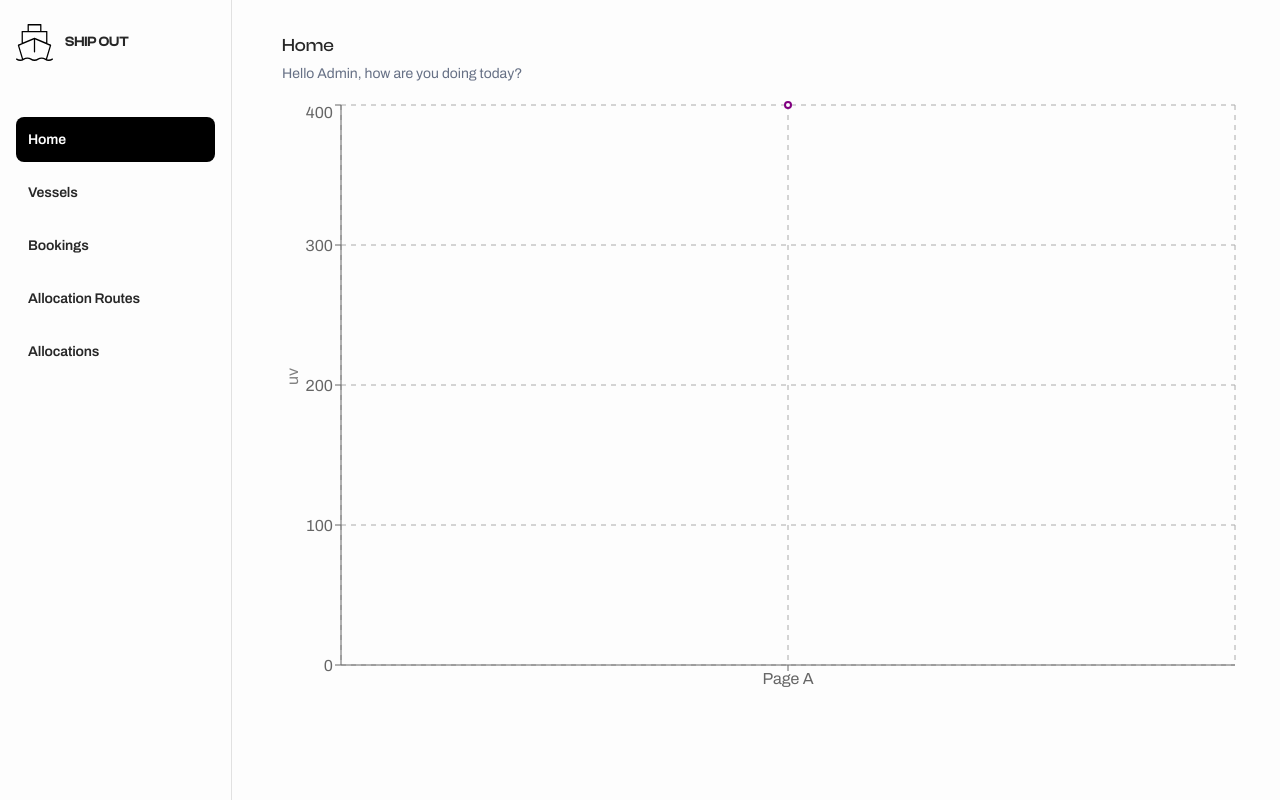
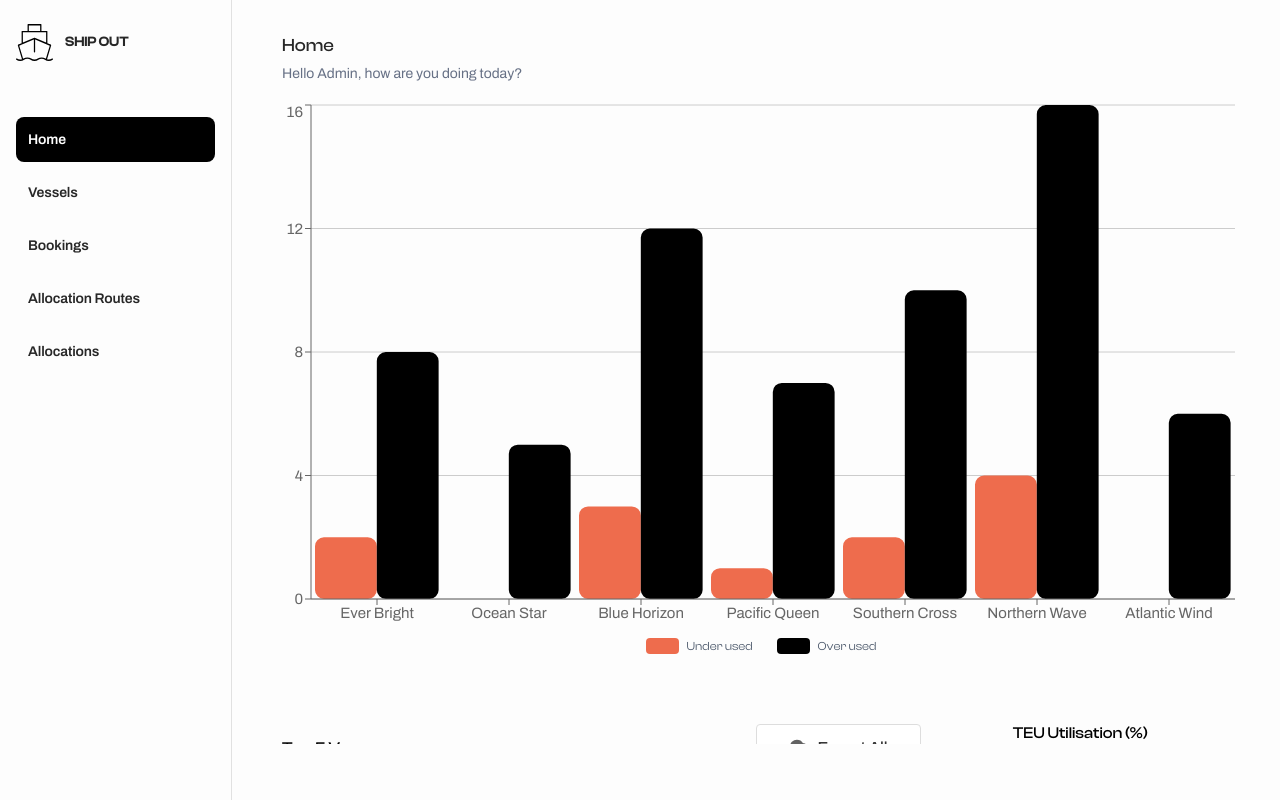
Before and after one commit to sekunayo22/ship-out, a React (Vite) app: page / in a window 1280 px wide. Built offline with nearby package versions, Linux system fonts and the light colour scheme.

Commit message:
home page'

```diff
--- a/src/pages/allocations/index.tsx
+++ b/src/pages/allocations/index.tsx
@@ -10,6 +10,7 @@ import { CartesianGrid, Line, LineChart, ResponsiveContainer, Tooltip, XAxis, YA
 import { useMemo } from "react";
 import bookings from "../../mock/bookings.json";
 import { CustomTooltip } from "./CustomTooltip";
+import { Archivo } from "../../styles/abstracts/colors";
 
 export const Allocations = () => {
 
@@ -42,8 +43,8 @@ export const Allocations = () => {
             <LineChart data={allocations}>
               <CartesianGrid stroke="#C9CBCD" strokeDasharray="6 6" vertical={false} />
               <Line type="natural" dataKey="teu" stroke="#292D30" strokeWidth={4} />
-              <XAxis  axisLine={false} dataKey="etdWeek" />
-              <YAxis  axisLine={false} width="auto" label={{ value: 'teu', position: 'insideLeft', angle: -90 }} />
+              <XAxis fontFamily={Archivo} fontSize={15} color="#8D9092"   axisLine={false} dataKey="etdWeek" />
+              <YAxis fontFamily={Archivo} fontSize={15} color="#8D9092"  axisLine={false} width="auto" label={{ value: 'teu', position: 'insideLeft', angle: -90 }} />
               <Tooltip content={<CustomTooltip />} />
             </LineChart>
           </ResponsiveContainer>
--- /dev/null
+++ b/src/pages/home/CustomLegend/index.tsx
@@ -0,0 +1,27 @@
+import { CustomLegendContainer, CustomLegendItem, CustomLegendDot } from "./styles";
+
+type LegendItem = { color?: string; value?: string }
+type LabelMap = Record<string, string>
+
+export const CustomLegend = ({
+  payload,
+  labelMap,
+}: {
+  payload?: ReadonlyArray<LegendItem>
+  labelMap?: LabelMap
+}) => {
+  if (!payload?.length) return null
+
+  return (
+    <CustomLegendContainer>
+      {payload.map(item => (
+        <CustomLegendItem key={item.value}>
+          <CustomLegendDot
+            color={item.color}
+          />
+          {labelMap?.[item.value ?? ''] ?? item.value}
+        </CustomLegendItem>
+      ))}
+    </CustomLegendContainer>
+  )
+}
--- /dev/null
+++ b/src/pages/home/CustomLegend/styles.ts
@@ -0,0 +1,27 @@
+import styled from "@emotion/styled";
+import { ClashDisplay } from "../../../styles/abstracts/colors";
+
+export const CustomLegendContainer = styled.div`
+display: flex;
+gap: 24px;
+justify-content: center;
+align-items: center;
+padding: 8px 0 0;
+font-size: 12px;
+color: #475467;
+`
+
+export const CustomLegendItem = styled.div`
+display: flex;
+align-items: center;
+gap: 8px;
+font-family: ${ClashDisplay};
+`
+
+export const CustomLegendDot = styled.div<{ color?: string }>`
+width: 32.968px;
+height: 16px;
+border-radius: 4px;
+display: inline-block;
+background-color: ${({ color }) => color ?? '#000' };
+`
--- /dev/null
+++ b/src/pages/home/CustomTooltip/index.tsx
@@ -0,0 +1,13 @@
+import { CustomTooltipContainer, CustomTooltipLabel } from "./styles";
+
+export const CustomTooltip = ({ payload, label, active }: any) => {
+  if (!active || !payload || !payload.length) return null
+
+  return (
+    <CustomTooltipContainer>
+      <CustomTooltipLabel>{`Vessel: ${label}`}</CustomTooltipLabel>
+      <CustomTooltipLabel>{`Utilisation: ${payload[0]?.payload?.utilisation}`}</CustomTooltipLabel>
+      <CustomTooltipLabel>{`Outstanding Committed: ${payload[0]?.payload?.outstandingCommitted}`}</CustomTooltipLabel>
+    </CustomTooltipContainer>
+  )
+}
--- /dev/null
+++ b/src/pages/home/CustomTooltip/styles.ts
@@ -0,0 +1,25 @@
+import styled from "@emotion/styled";
+import { white } from "../../../styles/abstracts/colors";
+
+export const CustomTooltipContainer = styled.div`
+  background-color: #292D30;
+  border-radius: 35px;
+  width: fit-content;
+  height: auto;
+  display: flex;
+  flex-direction: column;
+  gap: 10px;
+  padding: 16px 18px;
+`
+
+export const CustomTooltipLabel = styled.p`
+  color: ${white};
+  font-size: 10px;
+  font-style: normal;
+  font-weight: 400;
+  line-height: normal;
+  text-decoration: none;
+  text-overflow: ellipsis;
+  white-space: nowrap;
+  overflow: hidden;
+`
--- a/src/pages/home/index.tsx
+++ b/src/pages/home/index.tsx
@@ -3,32 +3,144 @@ import {
   MainHeaderContainer,
   MainHeaderDescription,
   MainHeaderTitle,
-  AllocationRoutesContainer,
+  HomeContainer,
+  TableSection,
+  TableSectionContent,
+  DonutSection,
+  DonutTitle,
+  TableSectionContainer,
+  TableSectionHeader,
+  TableSectionHeaderTitle,
 } from "./styles"
 import Layout from "../../components/Layout"
-import { CartesianGrid, Line, LineChart, ResponsiveContainer, Tooltip, XAxis, YAxis } from 'recharts';
+import { Bar, BarChart, CartesianGrid, Cell, Label, Legend, Pie, PieChart, ResponsiveContainer, Tooltip, XAxis, YAxis } from 'recharts';
+import { useMemo } from "react";
+import allocationRoutes from "../../mock/allocation_routes.json";
+import { CustomTooltip } from "./CustomTooltip";
+import { CustomLegend } from "./CustomLegend";
+import { Archivo } from "../../styles/abstracts/colors";
+import Table from "../../components/Table";
+import Button from "../../components/Button";
 
 export const Home = () => {
+  const teuAllocations = useMemo(() => {
+    return Array.from({ length: 7 }, (_, index) => {
+      return {
+        vessel: allocationRoutes[index].vessel,
+        utilisation: allocationRoutes[index].utilization,
+        outstandingCommitted: allocationRoutes[index].outstandingCommitted,
+      }
+    })
+  }, [allocationRoutes])
+
+  const voyages = useMemo(() => {
+    return allocationRoutes.map(allocation => {
+      return {
+        voyage: allocation.voyage,
+        name: allocation.vessel,
+        serviceString: allocation.serviceString,
+        etd: allocation.linkedScheduleEtd,
+      }
+    }).splice(0, 5)
+  }, [allocationRoutes])
+
+  const totalPages = Math.max(1, Math.ceil(voyages.length / 5))
+
+  const columns = useMemo(() => [
+    {
+      header: 'Name',
+      accessorKey: 'name',
+    },
+    {
+      header: 'Voyage',
+      accessorKey: 'voyage',
+    },
+    {
+      header: 'Service String',
+      accessorKey: 'serviceString',
+    },
+    {
+      header: 'ETD',
+      accessorKey: 'etd',
+    },
+  ], [])
 
   return (
     <Layout>
-      <AllocationRoutesContainer>
+      <HomeContainer>
         <MainHeaderContainer>
           <MainHeader>
             <MainHeaderTitle>Home</MainHeaderTitle>
             <MainHeaderDescription>Hello Admin, how are you doing today?</MainHeaderDescription>
           </MainHeader>
         </MainHeaderContainer>
-          <ResponsiveContainer width="100%" height={600}>
-            <LineChart data={[{ name: 'Page A', uv: 400, pv: 2400, amt: 2400 }]}>
-              <CartesianGrid stroke="#aaa" strokeDasharray="5 5" />
-              <Line type="monotone" dataKey="uv" stroke="purple" strokeWidth={2} />
-              <XAxis dataKey="name" />
-              <YAxis width="auto" label={{ value: 'uv', position: 'insideLeft', angle: -90 }} />
-              <Tooltip />
-            </LineChart>
-          </ResponsiveContainer>
-      </AllocationRoutesContainer>
+              <BarChart barGap={16} style={{ width: '100%', maxHeight: '70vh', aspectRatio: 1.618 }} responsive data={teuAllocations}>
+                <CartesianGrid vertical={false} />
+                <XAxis fontFamily={Archivo} fontSize={15} color="#8D9092" dataKey="vessel" />
+                <YAxis fontFamily={Archivo} fontSize={15} color="#8D9092" width="auto" />
+                <Tooltip content={<CustomTooltip />} cursor={false} />
+                <Legend
+                  content={props => (
+                    <CustomLegend
+                      {...props}
+                      labelMap={{
+                        outstandingCommitted: 'Under used',
+                        utilisation: 'Over used',
+                      }}
+                    />
+                  )}
+                />
+                <Bar barSize={61.81} fill="#EE6C4D" radius={[9, 9, 9, 9]} dataKey="outstandingCommitted"/>
+                <Bar barSize={61.81} fill="#000"  radius={[9, 9, 9, 9]} dataKey="utilisation"/>
+              </BarChart>
+            <TableSectionContent>
+            <TableSectionContainer>
+              <TableSectionHeader>
+                <TableSectionHeaderTitle>
+                Top 5 Voyages
+                </TableSectionHeaderTitle>
+                <Button variant="secondary" iconName="upload" iconPosition="left" type="button" label="Export All" handleClick={() => {}} />
+              </TableSectionHeader>
+            <TableSection>
+              <Table
+                data={{
+                  content: voyages,
+                  totalPages,
+                  totalElements: voyages.length,
+                }}
+                columns={columns}
+                pageSize={5}
+                page={0}
+              />
+              </TableSection>
+
+            </TableSectionContainer>
+
+              <DonutSection>
+                <DonutTitle>TEU Utilisation (%)</DonutTitle>
+                <ResponsiveContainer width="100%" height="100%">
+                  <PieChart>
+                    <Pie
+                      data={[
+                        { name: 'Utilisation', value: 70 },
+                        { name: 'Remaining', value: 30 },
+                      ]}
+                      dataKey="value"
+                      nameKey="name"
+                      outerRadius="80%"
+                      innerRadius="55%"
+                      cornerRadius={60}
+                    >
+                      <Cell fill="#EE6C4D" />
+                      <Cell fill="#ECEDEE" />
+                      <Label fontSize={36} fontWeight={500} value={`70%`} fontFamily={Archivo} position="center" fill="#292D30s" />
+                    </Pie>
+                  </PieChart>
+                </ResponsiveContainer>
+              </DonutSection>
+            </TableSectionContent>
+
+      </HomeContainer>
     </Layout>
   )
 }
--- a/src/pages/home/styles.ts
+++ b/src/pages/home/styles.ts
@@ -1,13 +1,14 @@
 import styled from '@emotion/styled'
-import { ClashDisplay, primary01, secondary01 } from '../../styles/abstracts/colors'
+import { black, ClashDisplay, primary01, secondary01 } from '../../styles/abstracts/colors'
 
-export const AllocationRoutesContainer = styled.div`
+export const HomeContainer = styled.div`
   display: flex;
   flex-direction: column;
   gap: 16px;
   flex: 1;
   min-height: 0;
-  overflow: hidden;
+  overflow-x: hidden;
+  overflow-y: auto;
 `
 
 export const MainHeader = styled.div`
@@ -43,5 +44,64 @@ export const TableSection = styled.div`
   display: flex;
   flex-direction: column;
   flex: 1;
-  min-height: 0;
+  border-radius: 8px;
+  border: 1px solid #EAECF0;
+  height: 100%;
+
+  & table {
+    border-collapse: separate !important;
+    border-spacing: 0 !important;
+    border: none !important;
+  }
 `
+
+export const TableSectionContainer = styled.div`
+  display: flex;
+  flex-direction: column;
+  flex: 1;
+  height: 100%;
+  gap: 16px;
+`
+
+export const TableSectionContent = styled.div`
+  display: grid;
+  grid-template-columns: 2fr 1fr;
+  height: auto;
+  padding-top: 48px;
+`
+
+export const DonutSection = styled.div`
+  display: flex;
+  flex-direction: column;
+  gap: 4px;
+  height: 100%;
+`
+
+export const DonutTitle = styled.h2`
+  color: ${black};
+  font-family: ${ClashDisplay};
+text-align: center;
+font-size: 16px;
+font-style: normal;
+font-weight: 500;
+line-height: normal;
+`
+
+export const TableSectionHeader = styled.div`
+  display: flex;
+  justify-content: space-between;
+  align-items: center;
+
+  & svg path {
+    fill: none;
+    stroke: ${black};
+  }
+`
+export const TableSectionHeaderTitle = styled.h2`
+  color: ${black};
+font-family: ${ClashDisplay};
+font-size: 16px;
+font-style: normal;
+font-weight: 500;
+line-height: 20px;
+`;
```
Also changed, not shown: src/components/Table/index.tsx (+9 -1 lines), src/mock/allocations.json (deleted, +0 -38 lines).
